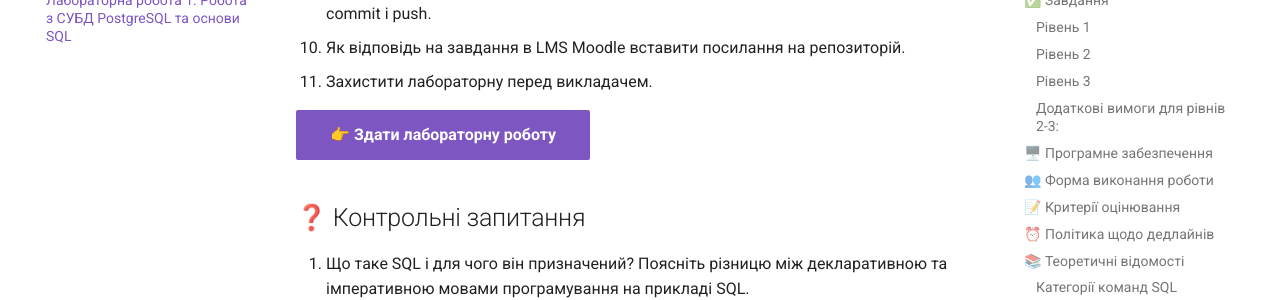
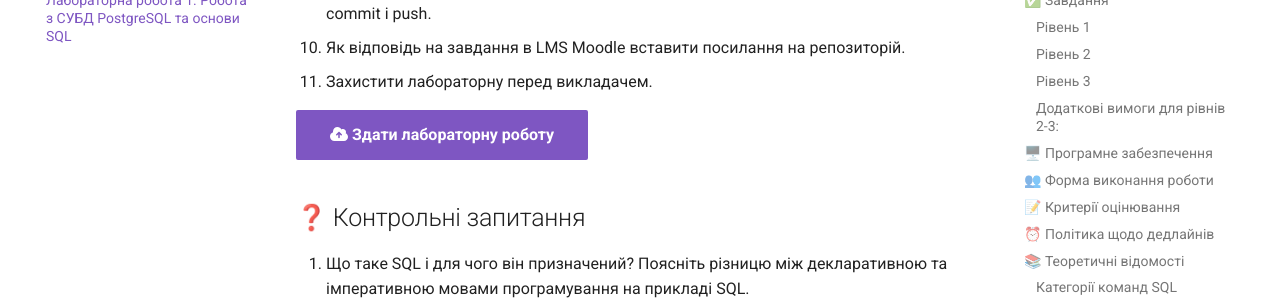
Before and after one commit to olroi421/course-bd, an MkDocs documentation site: the page built from docs/labs/lab-01.md, in a window 1280 px wide and 900 px high, scrolled down 15928 px. Shown: the part 135-435 px from the top of the window. Built offline with MkDocs 1.6.1 and Material for MkDocs 9.7.7, drawn with Linux system fonts in a browser that asks for light colours; comment, search, counter and statistics services are not loaded; part of the change alters nothing that is shown.

Commit message:
Update lab-01.md
Signed-off-by: olroi421 <ol.roiko@icloud.com>

```diff
--- a/docs/labs/lab-01.md
+++ b/docs/labs/lab-01.md
@@ -719,7 +719,7 @@ FROM products;
 10. Як відповідь на завдання в LMS Moodle вставити посилання на репозиторій.
 11. Захистити лабораторну перед викладачем.
 
-[👉 Здати лабораторну роботу](http://194.187.154.85/moodle/course/view.php?id=32#section-2){ .md-button .md-button--primary }
+[:fontawesome-solid-cloud-upload: Здати лабораторну роботу](http://194.187.154.85/moodle/course/view.php?id=32#section-2){ .md-button .md-button--primary }
 
 ## ❓ Контрольні запитання
 
```
